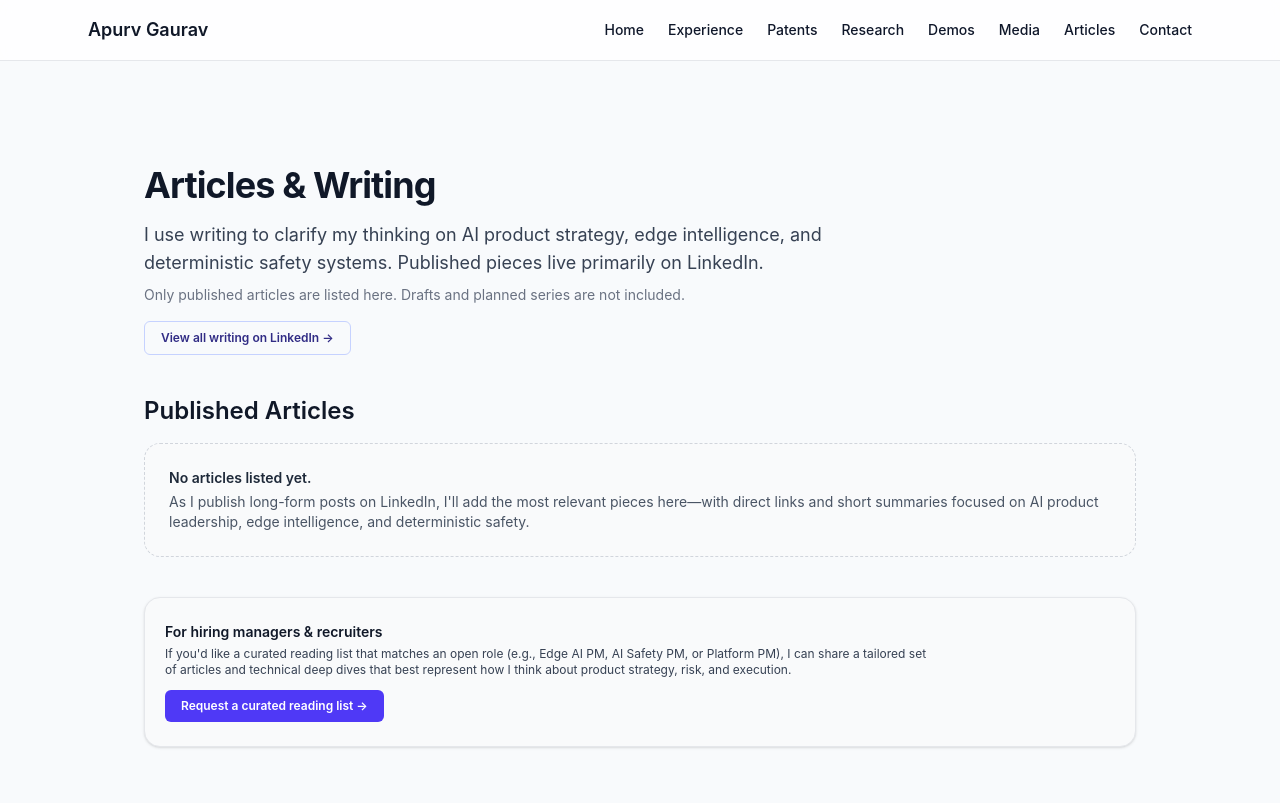
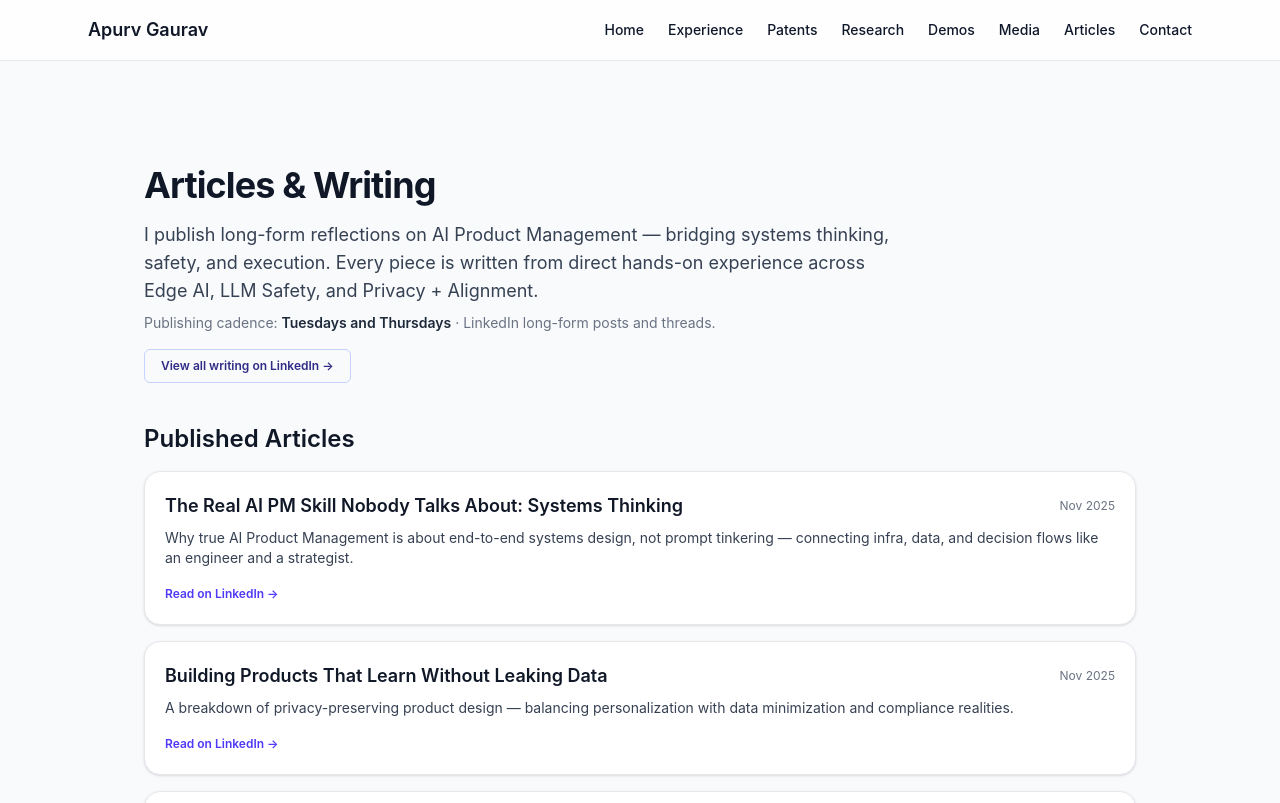
Before and after one commit to apurvgaurav/apurv-portfolio, a Next.js app: page /articles in a window 1280 px wide. Shown: the top 803 px of the page. Built offline with nearby package versions, Linux system fonts and the light colour scheme.

Commit message:
Update page.tsx

```diff
--- a/app/articles/page.tsx
+++ b/app/articles/page.tsx
@@ -1,5 +1,4 @@
 // app/articles/page.tsx
-
 import Link from "next/link";
 
 type Article = {
@@ -10,21 +9,51 @@ type Article = {
 };
 
 const articles: Article[] = [
-  // ❗ Add only real, already-published articles here.
-  // Example format (uncomment & replace with real data):
-  //
-  // {
-  //   title: "What AI PMs Can Learn from Continuous Delivery",
-  //   summary:
-  //     "Connecting classic release engineering disciplines to modern AI product safety and iteration loops.",
-  //   publishedOn: "Nov 12, 2025",
-  //   link: "https://www.linkedin.com/posts/your-actual-post-url",
-  // },
+  {
+    title: "The Real AI PM Skill Nobody Talks About: Systems Thinking",
+    summary:
+      "Why true AI Product Management is about end-to-end systems design, not prompt tinkering — connecting infra, data, and decision flows like an engineer and a strategist.",
+    publishedOn: "Nov 2025",
+    link: "https://www.linkedin.com/pulse/real-ai-pm-skill-nobody-talks-system-thinking-apurv-gaurav-edpae/?trackingId=5UtRB0gEImh2tfmhyUYaIw%3D%3D",
+  },
+  {
+    title: "Building Products That Learn Without Leaking Data",
+    summary:
+      "A breakdown of privacy-preserving product design — balancing personalization with data minimization and compliance realities.",
+    publishedOn: "Nov 2025",
+    link: "https://www.linkedin.com/pulse/building-products-learn-without-leaking-data-apurv-gaurav-6j36e/?trackingId=eeZuklNMj7sSBNE9qJhTpQ%3D%3D",
+  },
+  {
+    title: "From Infra to Intelligence: Why Product Managers Must Understand LLMs",
+    summary:
+      "Translating infrastructure thinking into AI era leadership — how PMs can bridge reliability, observability, and model behavior in real deployments.",
+    publishedOn: "Nov 2025",
+    link: "https://www.linkedin.com/pulse/from-infra-intelligence-why-product-managers-must-llm-apurv-gaurav-lvoze/?trackingId=b2fxmCbSjKCUwTIkRqGaRw%3D%3D",
+  },
+  {
+    title: "AI Product Managers vs. Prompt Engineers — A Perspective",
+    summary:
+      "Clarifying the boundary between experimentation and productization in modern AI workflows.",
+    publishedOn: "Nov 2025",
+    link: "https://www.linkedin.com/feed/update/urn:li:activity:7361003590804459520/",
+  },
+  {
+    title: "How Determinism Will Redefine Responsible AI",
+    summary:
+      "Exploring rule-based safety, auditability, and reproducibility as foundations for enterprise-grade AI governance.",
+    publishedOn: "Nov 2025",
+    link: "https://www.linkedin.com/feed/update/urn:li:activity:7359191684447932418/",
+  },
+  {
+    title: "Manual Software Releases Are Costing You More Than You Think",
+    summary:
+      "A look back at DevOps lessons that still matter for AI systems — automation, rollout safety, and continuous delivery discipline.",
+    publishedOn: "Nov 2025",
+    link: "https://www.linkedin.com/pulse/manual-software-releases-costing-you-more-than-think-apurv-gaurav-kwore/?trackingId=QN0UZ2Ws0ZeaKiSEXpCHqw%3D%3D",
+  },
 ];
 
 export default function ArticlesPage() {
-  const hasArticles = articles.length > 0;
-
   return (
     <main className="max-w-5xl mx-auto px-4 py-16 space-y-10">
       {/* Hero */}
@@ -33,13 +62,17 @@ export default function ArticlesPage() {
           Articles &amp; Writing
         </h1>
         <p className="mt-4 text-lg text-gray-700 max-w-3xl">
-          I use writing to clarify my thinking on AI product strategy, edge
-          intelligence, and deterministic safety systems. Published pieces live
-          primarily on LinkedIn.
+          I publish long-form reflections on AI Product Management — bridging
+          systems thinking, safety, and execution. Every piece is written from
+          direct hands-on experience across Edge AI, LLM Safety, and Privacy +
+          Alignment.
         </p>
         <p className="mt-2 text-sm text-gray-500">
-          Only published articles are listed here. Drafts and planned series are
-          not included.
+          Publishing cadence:{" "}
+          <span className="font-semibold text-gray-800">
+            Tuesdays and Thursdays
+          </span>{" "}
+          · LinkedIn long-form posts and threads.
         </p>
         <div className="mt-4">
           <a
@@ -53,18 +86,16 @@ export default function ArticlesPage() {
         </div>
       </section>
 
-      {/* Articles list or empty state */}
+      {/* Articles list */}
       <section className="space-y-4">
         <h2 className="text-2xl font-semibold text-gray-900">
           Published Articles
         </h2>
-
-        {hasArticles ? (
         <div className="space-y-4">
           {articles.map((article) => (
             <article
               key={article.title}
-                className="rounded-2xl border border-gray-200 bg-white p-5 shadow-sm"
+              className="rounded-2xl border border-gray-200 bg-white p-5 shadow-sm transition hover:-translate-y-1 hover:shadow-md"
             >
               <div className="flex items-center justify-between gap-3">
                 <h3 className="text-lg font-semibold text-gray-900">
@@ -88,38 +119,26 @@ export default function ArticlesPage() {
             </article>
           ))}
         </div>
-        ) : (
-          <div className="rounded-2xl border border-dashed border-gray-300 bg-gray-50 p-6 text-sm text-gray-600">
-            <p className="font-semibold text-gray-800 mb-1">
-              No articles listed yet.
-            </p>
-            <p>
-              As I publish long-form posts on LinkedIn, I&apos;ll add the most
-              relevant pieces here—with direct links and short summaries focused
-              on AI product leadership, edge intelligence, and deterministic
-              safety.
-            </p>
-          </div>
-        )}
       </section>
 
-      {/* CTA for hiring managers */}
+      {/* CTA */}
       <section className="rounded-2xl border border-gray-200 bg-gray-50 px-5 py-6 shadow-sm">
         <p className="text-sm font-semibold text-gray-900 mb-1">
           For hiring managers &amp; recruiters
         </p>
         <p className="text-xs text-gray-700 max-w-3xl">
-          If you&apos;d like a curated reading list that matches an open role
-          (e.g., Edge AI PM, AI Safety PM, or Platform PM), I can share a
-          tailored set of articles and technical deep dives that best represent
-          how I think about product strategy, risk, and execution.
+          These articles illustrate how I think about building trustworthy,
+          scalable AI products — not just prompts or models, but full systems
+          that can pass legal, security, and reliability reviews. If you&apos;re
+          evaluating senior AI Product talent, feel free to reach out for a
+          deeper conversation.
         </p>
         <div className="mt-3 flex flex-wrap gap-3">
           <Link
             href="/contact"
             className="inline-flex items-center rounded-md bg-indigo-600 px-4 py-2 text-xs font-semibold text-white hover:bg-indigo-700 transition"
           >
-            Request a curated reading list →
+            Start a conversation →
           </Link>
         </div>
       </section>
```
Lines whose indentation alone changed are shown as unchanged.
